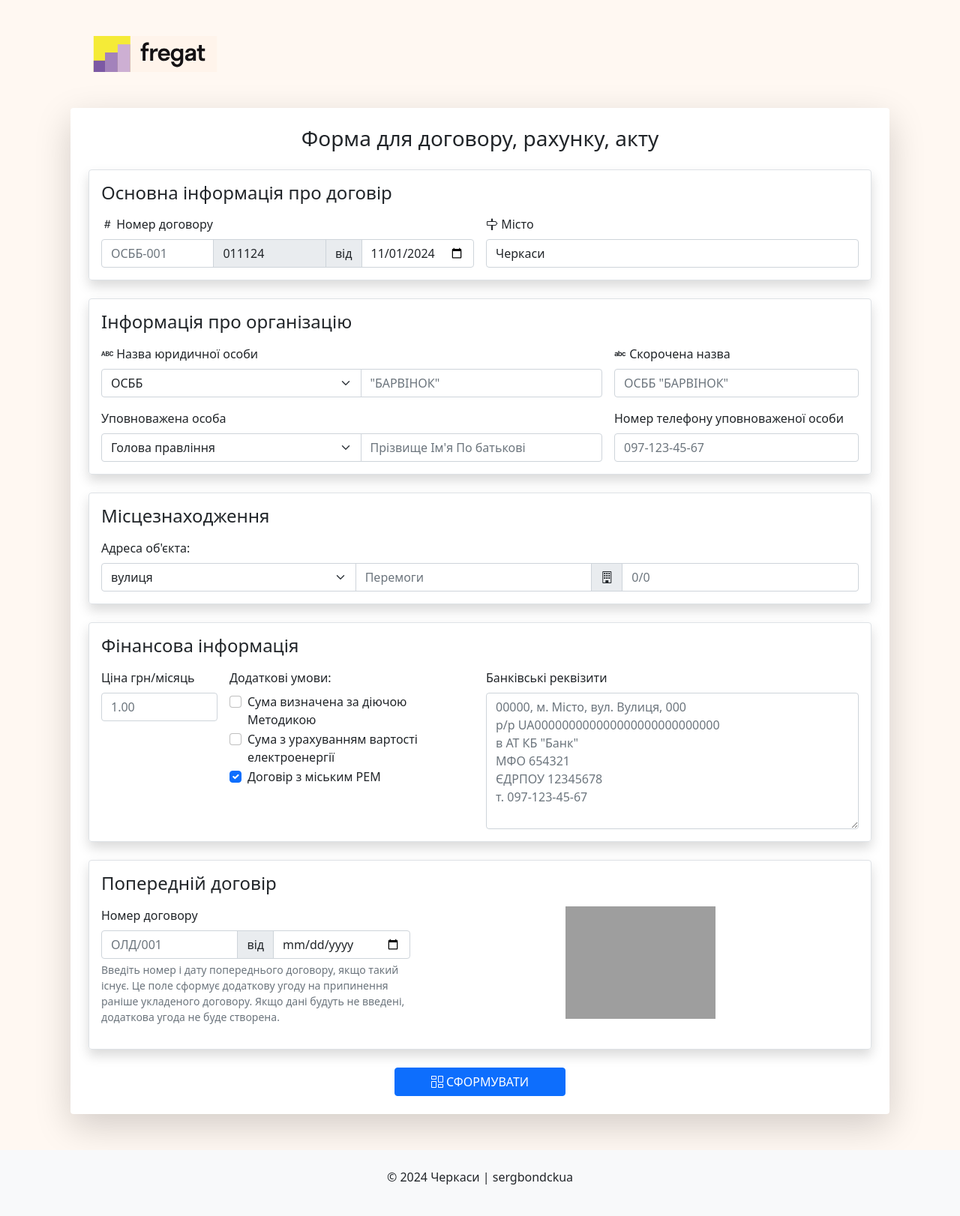
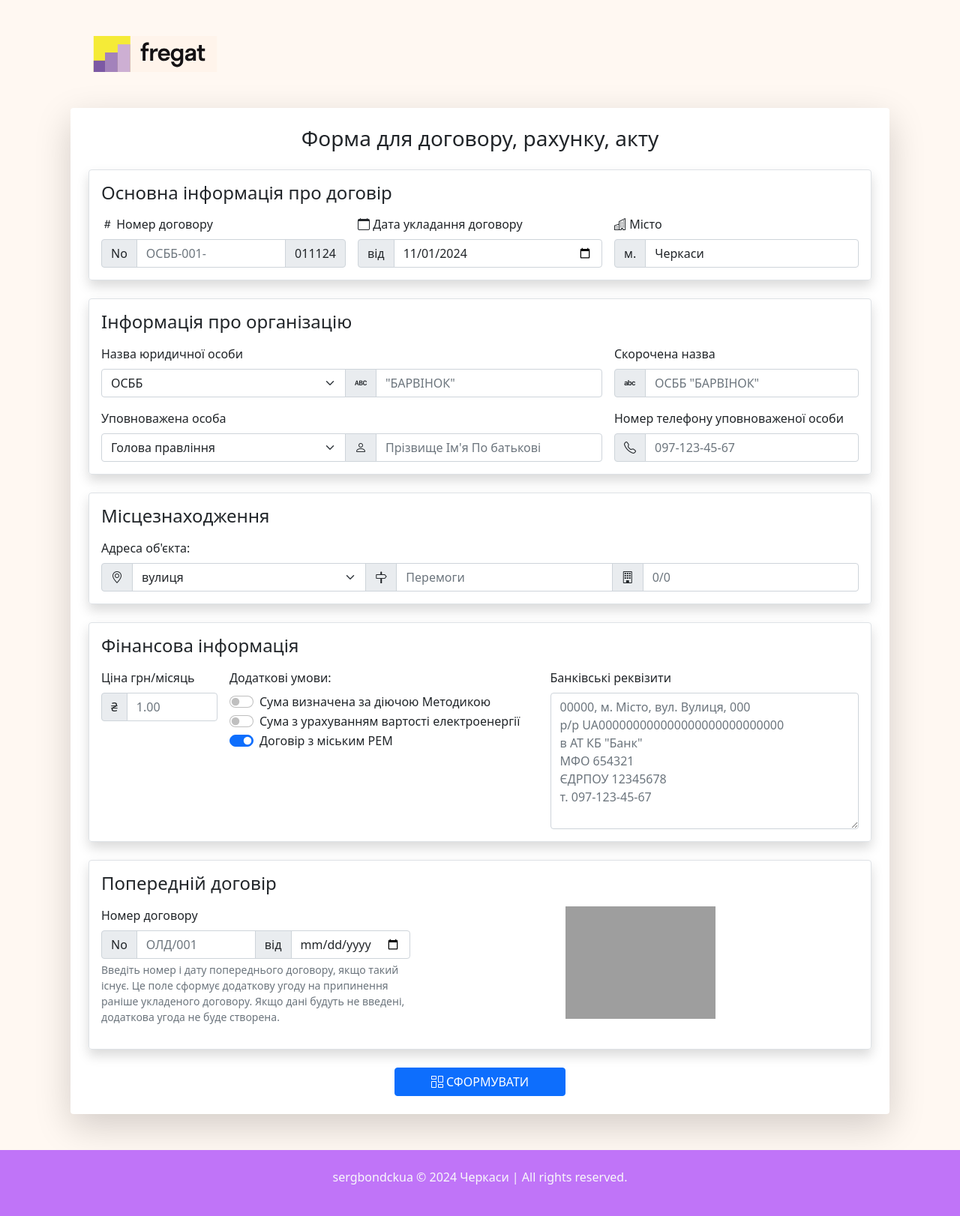
Before and after one commit to sergbondckua/internal_service_platform, a Django app: page /fill/contract/ in a window 1280 px wide. Shown: the part 32-1654 px from the top of the page at 75% size. Run offline with Django 4.2, Linux system fonts and the light colour scheme; parts of the project's set-up code (start-up, migrations or seed data) failed here and were passed over; grey boxes are pictures that could not be loaded.

Commit message:
edit frontend

```diff
--- a/fill_in_docx/forms.py
+++ b/fill_in_docx/forms.py
@@ -20,20 +20,7 @@ class PartyDataForm(forms.Form):
             attrs={
                 "class": "form-control",
                 "size": "8",
-                "placeholder": "ОСББ-001",
-            }
-        ),
-    )
-    contract_number_suffix = forms.CharField(
-        label="Суфікс номера договору",
-        max_length=8,
-        required=True,
-        widget=forms.TextInput(
-            attrs={
-                "class": "form-control",
-                "size": "8",
-                "value": datetime.now().replace(day=1).strftime("%d%m%y"),
-                "readonly": True,
+                "placeholder": "ОСББ-001-",
             }
         ),
     )
@@ -44,6 +31,7 @@ class PartyDataForm(forms.Form):
                 "class": "form-control",
                 "value": datetime.now().replace(day=1).strftime("%Y-%m-%d"),
                 "type": "date",
+                "onchange": "formatDate()",
             }
         ),
     )
@@ -161,7 +149,7 @@ class PartyDataForm(forms.Form):
     )
     building_number = forms.CharField(
         label="Номер будинку",
-        max_length=5,
+        max_length=7,
         required=True,
         widget=forms.TextInput(
             attrs={
--- a/templates/fill_in_docx/base.html
+++ b/templates/fill_in_docx/base.html
@@ -21,8 +21,8 @@
   {% block content %}{% endblock %}
 </div>
 
-<footer class="bg-light text-center py-4 mt-5">
-  <p>&copy; 2024 Черкаси | sergbondckua</p>
+<footer style="background: #c074f8" class="text-center py-4 mt-5">
+  <p class="text-light">sergbondckua &copy; 2024 Черкаси | All rights reserved.</p>
 </footer>
 
 <script src="https://cdn.jsdelivr.net/npm/bootstrap@5.0.2/dist/js/bootstrap.bundle.min.js"
--- a/templates/fill_in_docx/generate_contract.html
+++ b/templates/fill_in_docx/generate_contract.html
@@ -17,22 +17,32 @@
           <div class="row g-3">
 
             <!-- Contract Number with Suffix and Date -->
-            <div class="col-md-6">
+            <div class="col-md-4">
               <label for="{{ form.contract_number.id_for_label }}" class="form-label"><i class="bi bi-hash"></i> Номер
                 договору</label>
               <div class="input-group">
+                <span class="input-group-text">No</span>
                 {{ form.contract_number }}
-                {{ form.contract_number_suffix }}
+                <span id="id_contract_number_suffix" class="input-group-text"></span>
+              </div>
+            </div>
+            <div class="col-md-4">
+              <label for="{{ form.date_contract.id_for_label }}" class="form-label"><i
+                  class="bi bi-calendar"></i> Дата укладання договору</label>
+              <div class="input-group">
                 <span class="input-group-text">від</span>
                 {{ form.date_contract }}
               </div>
             </div>
 
             <!-- City -->
-            <div class="col-md-6">
+            <div class="col-md-4">
               <label for="{{ form.city.id_for_label }}" class="form-label"><i
-                  class="bi bi-signpost"></i> {{ form.city.label }}</label>
-              {{ form.city }}
+                  class="bi bi-buildings"></i> {{ form.city.label }}</label>
+              <div class="input-group">
+                <span class="input-group-text">м.</span>
+                {{ form.city }}
+              </div>
             </div>
 
           </div>
@@ -45,17 +55,21 @@
 
             <!-- Full Name and Short Name -->
             <div class="col-md-8">
-              <label for="{{ form.full_name.id_for_label }}" class="form-label"><i class="bi bi-alphabet-uppercase"></i>
+              <label for="{{ form.full_name.id_for_label }}" class="form-label">
                 Назва юридичної особи</label>
               <div class="input-group">
                 {{ form.legal_form }}
+                <span class="input-group-text"><i class="bi bi-alphabet-uppercase"></i></span>
                 {{ form.full_name }}
               </div>
             </div>
             <div class="col-md-4">
-              <label for="{{ form.short_name.id_for_label }}" class="form-label"><i
-                  class="bi bi-alphabet"></i> {{ form.short_name.label }}</label>
-              {{ form.short_name }}
+              <label for="{{ form.short_name.id_for_label }}" class="form-label">{{ form.short_name.label }}</label>
+              <div class="input-group">
+                <span class="input-group-text"><i
+                    class="bi bi-alphabet"></i></span>
+                {{ form.short_name }}
+              </div>
             </div>
 
             <!-- Authorized Person Details -->
@@ -63,6 +77,7 @@
               <label for="{{ form.person_position.id_for_label }}" class="form-label">Уповноважена особа</label>
               <div class="input-group">
                 {{ form.person_position }}
+                <span class="input-group-text"><i class="bi bi-person"></i></span>
                 {{ form.person_name }}
               </div>
             </div>
@@ -70,7 +85,10 @@
             <!-- Phone Number -->
             <div class="col-md-4">
               <label for="{{ form.phone_number.id_for_label }}" class="form-label">{{ form.phone_number.label }}</label>
-              {{ form.phone_number }}
+              <div class="input-group">
+                <span class="input-group-text"><i class="bi bi-telephone"></i></span>
+                {{ form.phone_number }}
+              </div>
             </div>
 
           </div>
@@ -85,7 +103,9 @@
             <div class="col-md-12">
               <label class="form-label">Адреса об'єкта:</label>
               <div class="input-group">
+                <span class="input-group-text"><i class="bi bi-geo-alt"></i></span>
                 {{ form.city_obj_type }}
+                <span class="input-group-text"><i class="bi bi-signpost"></i></span>
                 {{ form.street_name }}
                 <span class="input-group-text"><i class="bi bi-building"></i></span>
                 {{ form.building_number }}
@@ -103,23 +123,26 @@
             <!-- Source Price -->
             <div class="col-md-2">
               <label for="{{ form.source_price.id_for_label }}" class="form-label">{{ form.source_price.label }}</label>
-              {{ form.source_price }}
+              <div class="input-group mb-3">
+                <span class="input-group-text">₴</span>
+                {{ form.source_price }}
+              </div>
             </div>
 
             <!-- Checkbox Fields -->
-            <div class="col-md-4">
+            <div class="col-md-5">
               <label class="form-label">Додаткові умови:</label>
-              <div class="form-check">
+              <div class="form-check form-switch">
                 {{ form.cost_by_methodic }}
                 <label class="form-check-label"
                        for="{{ form.cost_by_methodic.id_for_label }}">{{ form.cost_by_methodic.label }}</label>
               </div>
-              <div class="form-check">
+              <div class="form-check form-switch">
                 {{ form.including_electricity_cost }}
                 <label class="form-check-label"
                        for="{{ form.including_electricity_cost.id_for_label }}">{{ form.including_electricity_cost.label }}</label>
               </div>
-              <div class="form-check">
+              <div class="form-check form-switch">
                 {{ form.contract_to_rem }}
                 <label class="form-check-label"
                        for="{{ form.contract_to_rem.id_for_label }}">{{ form.contract_to_rem.label }}</label>
@@ -127,7 +150,7 @@
             </div>
 
             <!-- Bank Details -->
-            <div class="col-md-6">
+            <div class="col-md-5">
               <label for="{{ form.bank_details.id_for_label }}" class="form-label">{{ form.bank_details.label }}</label>
               {{ form.bank_details }}
             </div>
@@ -144,6 +167,7 @@
             <div class="col-md-5">
               <label for="{{ form.old_contract_number.id_for_label }}" class="form-label">Номер договору</label>
               <div class="input-group">
+                <span class="input-group-text">No</span>
                 {{ form.old_contract_number }}
                 <span class="input-group-text">від</span>
                 {{ form.old_date_contract }}
@@ -172,4 +196,27 @@
       </form>
     </div>
   </div>
+
+  <script>
+      function formatDate() {
+          const dateInput = document.getElementById("id_date_contract");
+          const formattedDate = document.getElementById("id_contract_number_suffix");
+
+          if (dateInput.value) {
+              const date = new Date(dateInput.value);
+              const day = String(date.getDate()).padStart(2, '0');
+              const month = String(date.getMonth() + 1).padStart(2, '0');
+              const year = String(date.getFullYear()).slice(2);
+              formattedDate.textContent = `${day}${month}${year}`;
+          } else {
+              formattedDate.textContent = "";
+          }
+      }
+
+      // Викликаємо formatDate під час завантаження сторінки
+      window.onload = function () {
+          formatDate();
+      };
+  </script>
+
 {% endblock %}
```
